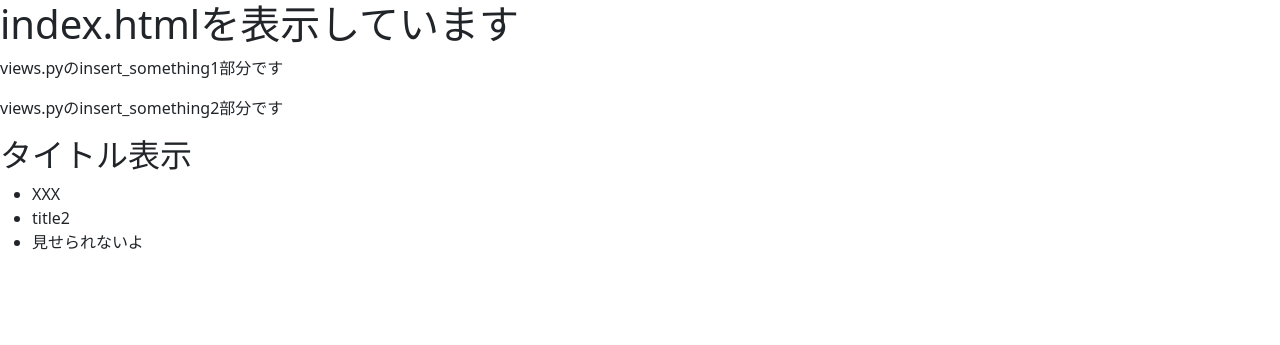
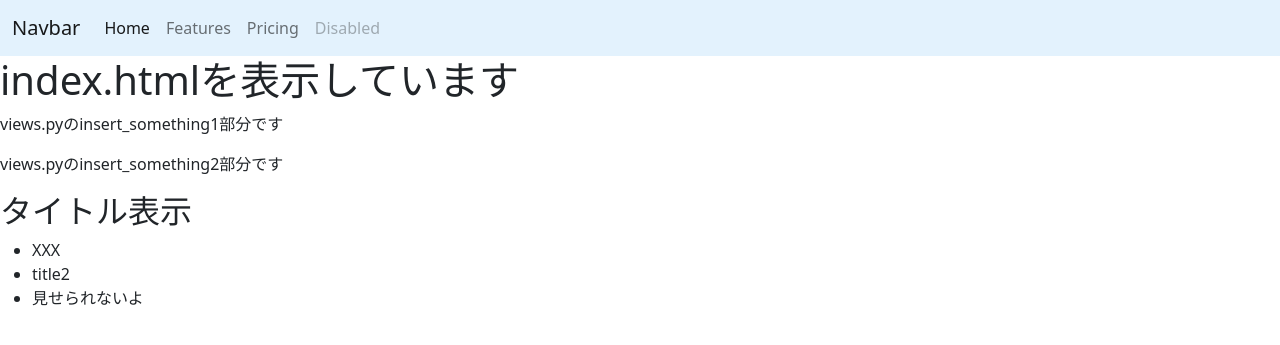
Before and after one commit to makimaki08/Flask, a Flask app: page / in a window 1280 px wide. Shown: the top 345 px of the page. Run offline with Flask 3, Linux system fonts and the light colour scheme.

Commit message:
bootstrapのナビゲーションバーを追加

```diff
--- a/testapp/templates/layout.html
+++ b/testapp/templates/layout.html
@@ -8,7 +8,25 @@
 	<title>テストWebアプリ</title>
 </head>
 <body>
-{% block content %}{% endblock %}
+    <nav class="navbar navbar-expand-lg navbar-light" style="background-color: #e3f2fd;">
+        <div class="container-fluid">
+          <a class="navbar-brand" href="#">Navbar</a>
+          <button class="navbar-toggler" type="button" data-bs-toggle="collapse" data-bs-target="#navbarNavAltMarkup" aria-controls="navbarNavAltMarkup" aria-expanded="false" aria-label="Toggle navigation">
+            <span class="navbar-toggler-icon"></span>
+          </button>
+          <div class="collapse navbar-collapse" id="navbarNavAltMarkup">
+            <div class="navbar-nav">
+              <a class="nav-link active" aria-current="page" href="#">Home</a>
+              <a class="nav-link" href="#">Features</a>
+              <a class="nav-link" href="#">Pricing</a>
+              <a class="nav-link disabled" href="#" tabindex="-1" aria-disabled="true">Disabled</a>
+            </div>
+          </div>
+        </div>
+      </nav>
+    {% block content %}
+    {% endblock %}
+    <script src="https://cdn.jsdelivr.net/npm/bootstrap@5.0.2/dist/js/bootstrap.bundle.min.js" integrity="sha384-MrcW6ZMFYlzcLA8Nl+NtUVF0sA7MsXsP1UyJoMp4YLEuNSfAP+JcXn/tWtIaxVXM" crossorigin="anonymous"></script>
 </body>
-<script src="https://cdn.jsdelivr.net/npm/bootstrap@5.0.2/dist/js/bootstrap.bundle.min.js" integrity="sha384-MrcW6ZMFYlzcLA8Nl+NtUVF0sA7MsXsP1UyJoMp4YLEuNSfAP+JcXn/tWtIaxVXM" crossorigin="anonymous"></script>
+
 </html>
```
